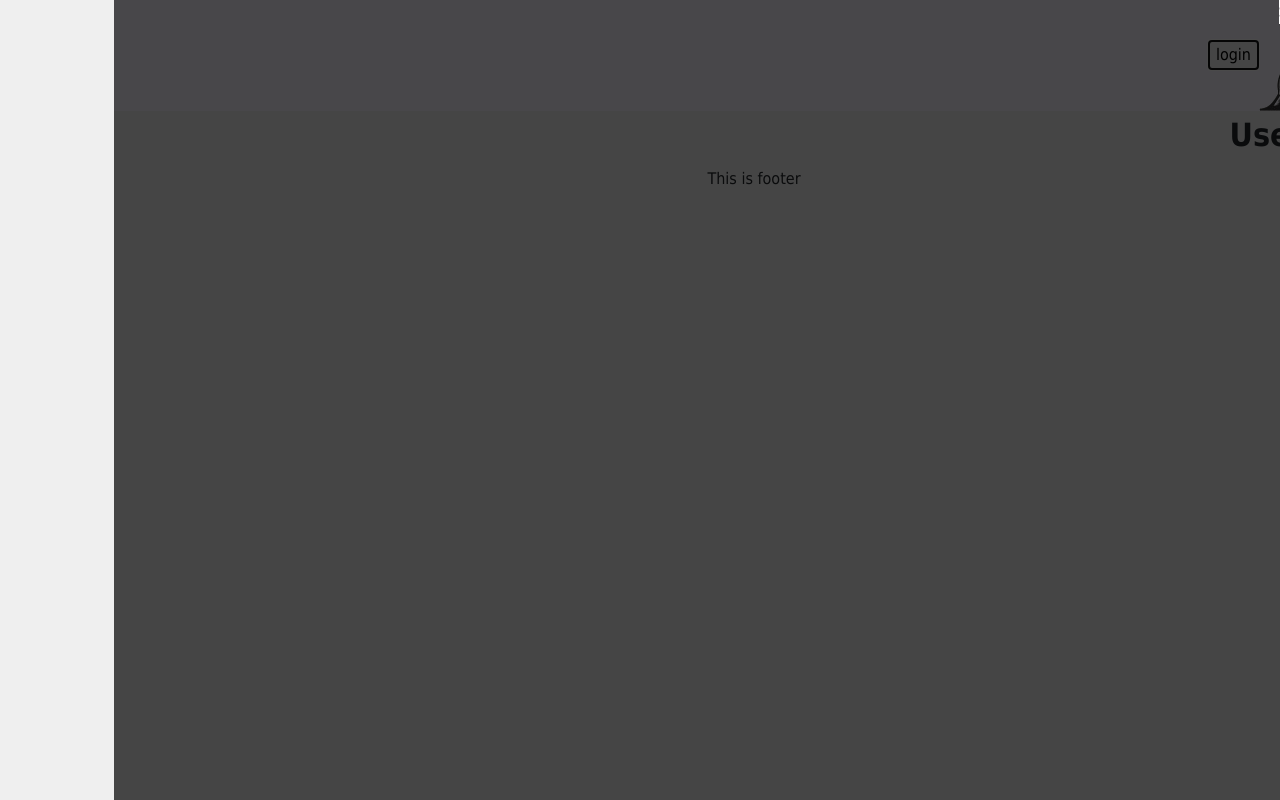
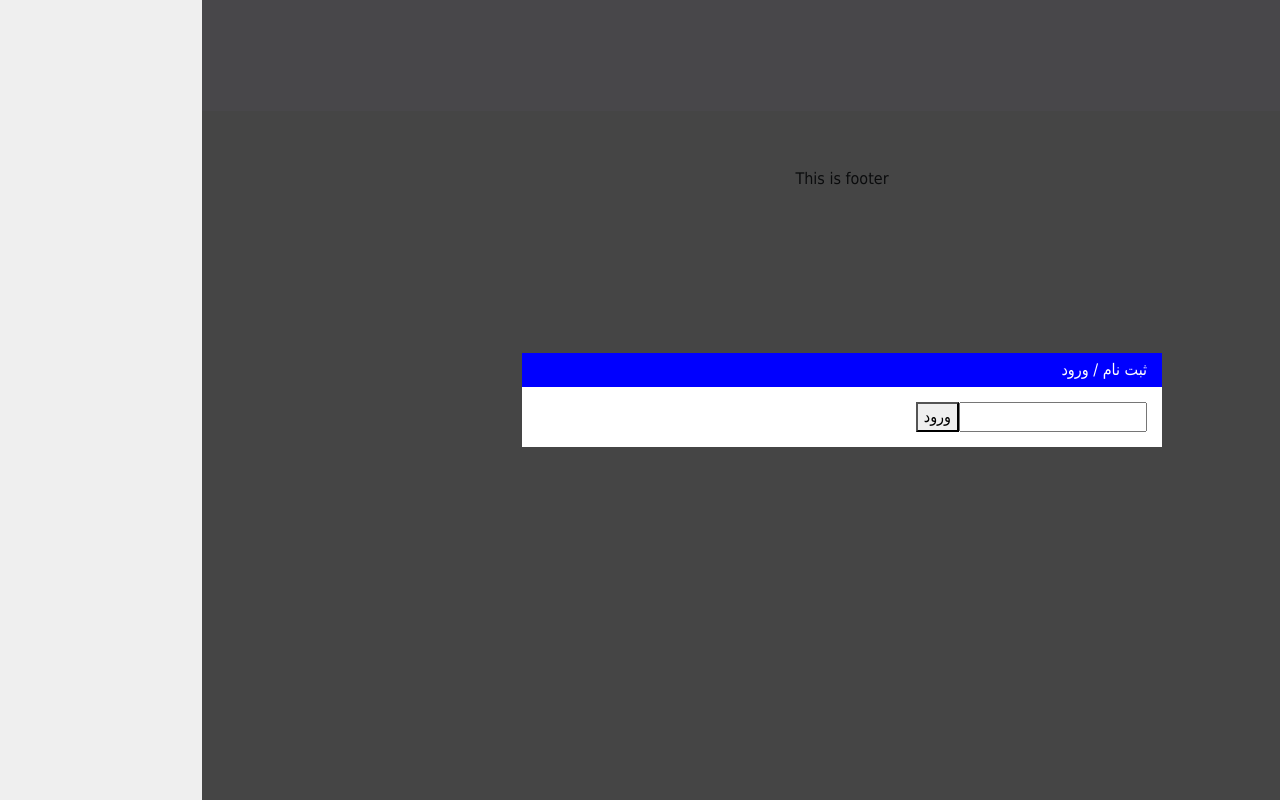
Before and after one commit to Manevis/Frontend, a Next.js app: page /not-found in a window 1280 px wide. Both pictures are taken after a click on the button "login". Built offline with nearby package versions, Linux system fonts and the light colour scheme.

Commit message:
Write some code to get start with registration forms.

```diff
--- a/assets/style/variables.scss
+++ b/assets/style/variables.scss
@@ -1,2 +1,3 @@
 $background_color_main: #efefef;
 $border_radius_main: 5px;
+$primary_color: blue;
--- a/components/Layout/TopNav/index.js
+++ b/components/Layout/TopNav/index.js
@@ -5,8 +5,13 @@ import styles from "./styles.module.scss";
 import { ModalContext } from "../../_Context_/ModalContext";
 import { LOGIN_MODAL } from "../../ModalRoot/constans";
 
-const TopMenu = props => {
-  const [modals, modalActions] = React.useContext(ModalContext);
+const TopMenu = () => {
+  const { modalActions } = React.useContext(ModalContext);
+
+  const showLoginModal = () => {
+    modalActions.showModal({ type: LOGIN_MODAL });
+  };
+
   return (
     <header>
       <nav className={cs(styles.topMenu, "container-fluid")}>
@@ -16,9 +21,7 @@ const TopMenu = props => {
           </a>
         </Link>
 
-        <button onClick={() => modalActions.showModal({ type: LOGIN_MODAL })}>
-          login
-        </button>
+        <button onClick={showLoginModal}>login</button>
       </nav>
     </header>
   );
--- a/components/ModalRoot/Modal/Modal.module.scss
+++ b/components/ModalRoot/Modal/Modal.module.scss
@@ -1,13 +1,34 @@
+@import "../../../assets/style/variables";
+
 .root {
   position: absolute;
+  width: 100%;
+  height: 100%;
+  z-index: 3;
+  display: flex;
+  justify-content: center;
+  align-items: center;
+}
+
+.modalContentBox {
   z-index: 5;
   background: white;
-  overflow: hidden;
+  padding: 0;
+}
+
+.content {
+  padding: 15px;
+}
+
+.title {
+  background: $primary_color;
+  padding: 5px 15px;
+  color: white;
 }
 
 .shadow {
-  z-index: 3;
-  background: rgba(0,0,0, 0.71);
+  z-index: 4;
+  background: rgba(0, 0, 0, 0.71);
   position: absolute;
   top: 0;
   left: 0;
--- a/components/ModalRoot/Modal/index.js
+++ b/components/ModalRoot/Modal/index.js
@@ -1,26 +1,37 @@
 import React from "react";
 import PropTypes from "prop-types";
+import cs from "classnames";
 import styles from "./Modal.module.scss";
 import { ModalContext } from "../../_Context_/ModalContext";
 
-const Modal = ({ children, type }) => {
-  const [modals, modalsAction] = React.useContext(ModalContext);
+const Modal = ({ children, type, title }) => {
+  const { modalActions } = React.useContext(ModalContext);
 
   const hideModal = () => {
-    modalsAction.hideModal({ type });
+    modalActions.hideModal({ type });
   };
 
   return (
-    <div className="">
+    <div className={cs(styles.root)}>
       <div onClick={hideModal} className={styles.shadow} />
-      <div className={styles.root}>{children}</div>
+      <div className={cs(styles.modalContentBox, "col-md-6")}>
+        <header>
+          <div className={styles.title}>{title}</div>
+        </header>
+        <div className={styles.content}>{children}</div>
+      </div>
     </div>
   );
 };
 
 Modal.propTypes = {
   children: PropTypes.node,
-  type: PropTypes.string.isRequired,
+  title: PropTypes.node,
+  type: PropTypes.string.isRequired
+};
+
+Modal.defaultProps = {
+  title: "مدال"
 };
 
 export default Modal;
--- a/components/ModalRoot/Modals/Login.modal.js
+++ b/components/ModalRoot/Modals/Login.modal.js
@@ -1,18 +1,41 @@
-import React from 'react';
-import PropTypes from 'prop-types';
-import ModalComponent from '../Modal';
-import { LOGIN_MODAL } from '../constans';
+import React, { useState } from "react";
+import PropTypes from "prop-types";
+import ModalComponent from "../Modal";
+import { LOGIN_MODAL } from "../constans";
+import { Post } from "../../../utils/request";
 
 const LoginModal = props => {
+  const [email, setEmail] = useState("");
+
+  const handleChange = ({ target }) => {
+    setEmail(target.value);
+  };
+
+  const handleSubmit = async e => {
+    e.preventDefault();
+    const result = await Post("users", {
+      email
+    });
+
+    console.log(result);
+  };
+
   return (
-    <ModalComponent type={LOGIN_MODAL}>
-      Salaaaaaaaaam
+    <ModalComponent type={LOGIN_MODAL} title="ثبت نام / ورود">
+      <form onSubmit={handleSubmit}>
+        <input
+          name="email"
+          type="email"
+          value={email}
+          onChange={handleChange}
+        />
+
+        <button type="submit">ورود</button>
+      </form>
     </ModalComponent>
   );
 };
 
-LoginModal.propTypes = {
-
-};
+LoginModal.propTypes = {};
 
 export default LoginModal;
--- a/components/ModalRoot/index.js
+++ b/components/ModalRoot/index.js
@@ -1,4 +1,4 @@
-import React from "react";
+import React, { useEffect } from "react";
 
 import LoginModal from "./Modals/Login.modal";
 
@@ -10,7 +10,13 @@ const modalsRepository = {
 };
 
 const ModalRoot = () => {
-  const [modals] = React.useContext(ModalContext);
+  const { modals } = React.useContext(ModalContext);
+
+  useEffect(() => {
+    document.querySelector("body").style.overflow = modals.length
+      ? "hidden"
+      : "unset";
+  }, [modals]);
 
   return modals.map(modal => {
     const ModalComponent = modalsRepository[modal.type];
--- a/components/_Context_/ModalContext.js
+++ b/components/_Context_/ModalContext.js
@@ -24,7 +24,7 @@ const ModalProvider = ({ children }) => {
   };
 
   return (
-    <ModalContext.Provider value={[modals, modalActions]}>
+    <ModalContext.Provider value={{modals, modalActions}}>
       {children}
     </ModalContext.Provider>
   );
```
Also changed, not shown: components/Layout/index.js (+4 -5 lines).
